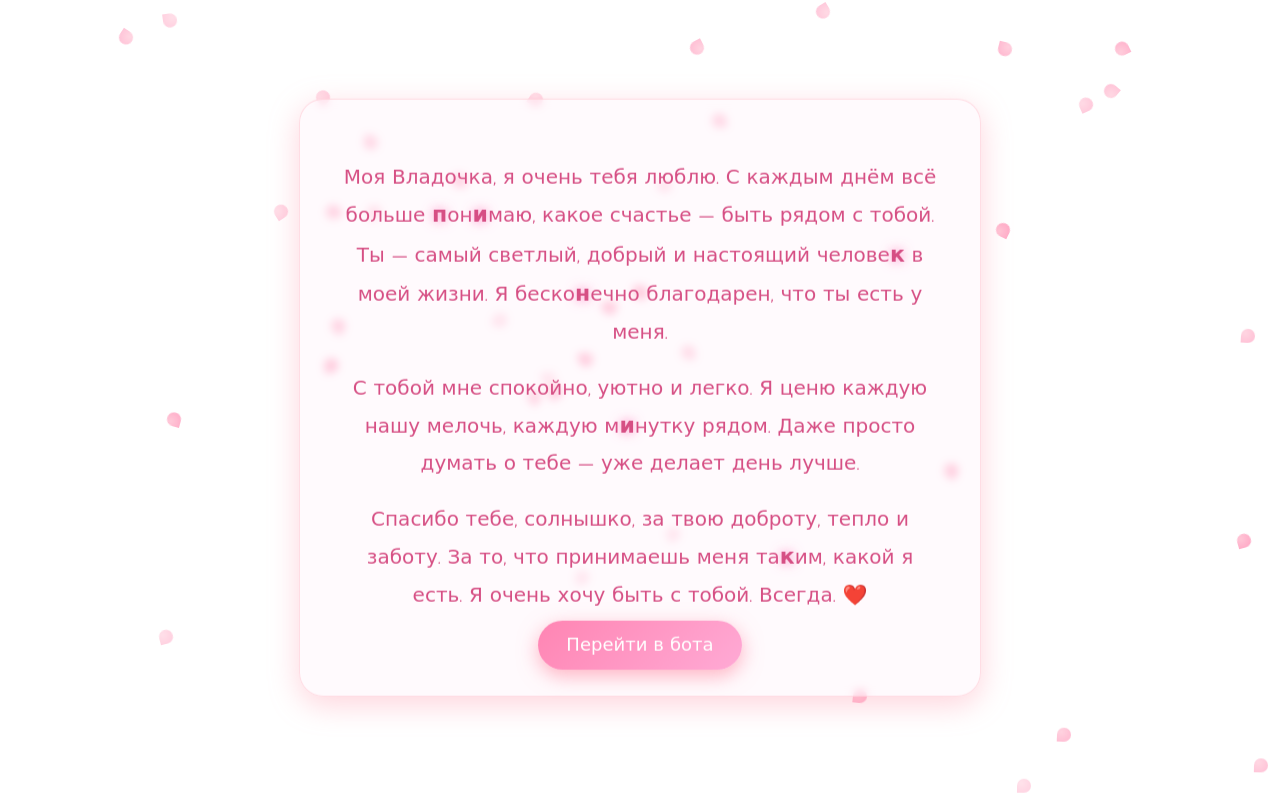
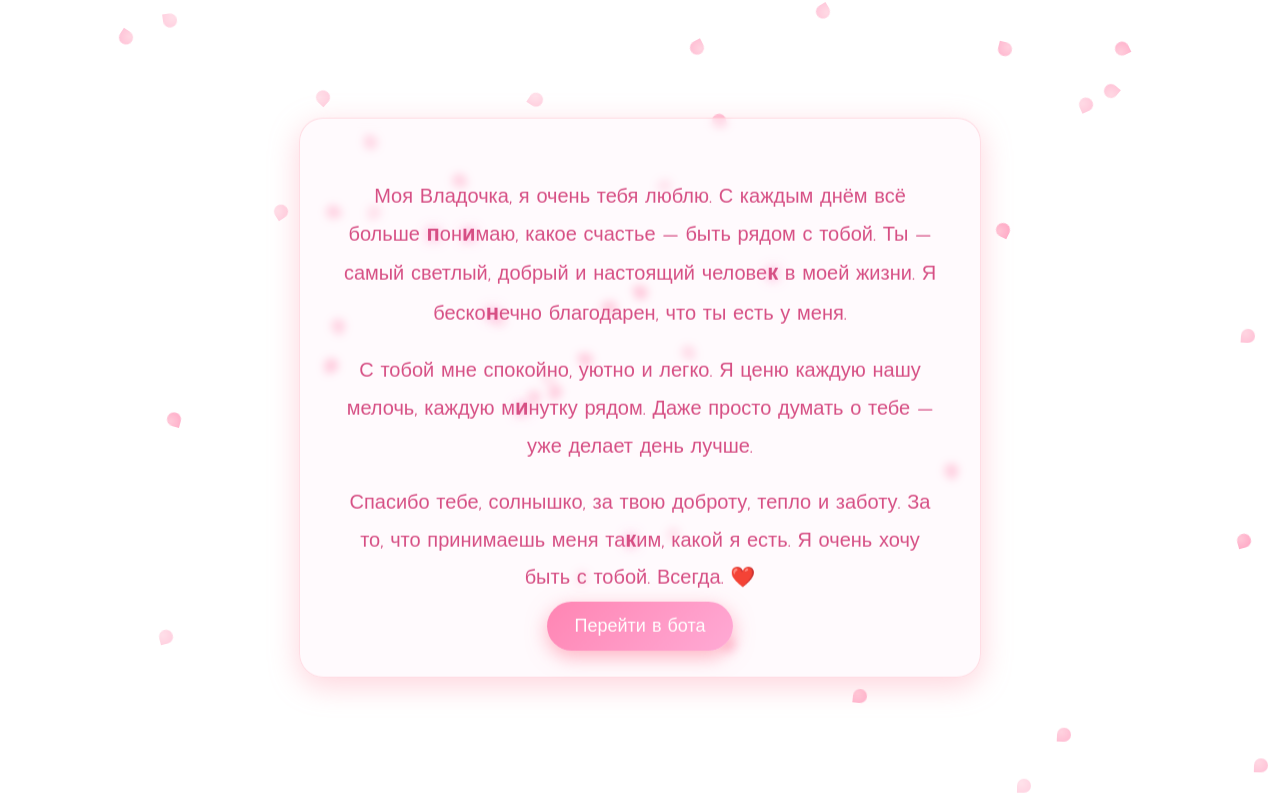
Before and after one commit to synaptik258/nferuiznfSEIUO, a plain HTML site: page index.html in a window 1280 px wide. Drawn offline with Linux system fonts and the light colour scheme.

Commit message:
Update styles.css

```diff
--- a/styles.css
+++ b/styles.css
@@ -1,7 +1,7 @@
 body {
   margin: 0;
   padding: 0;
-  font-family: 'Comic Sans MS', cursive, sans-serif;
+  font-family: 'Comic Sans MS', bold, sans-serif;
   display: flex;
   justify-content: center;
   align-items: center;
```
